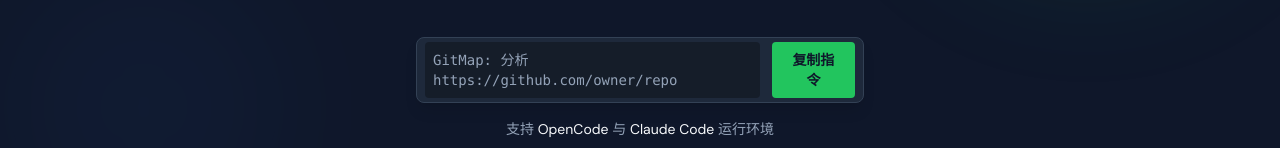
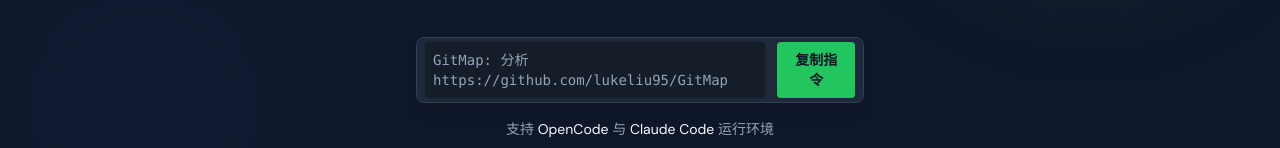
Before and after one commit to lukeliu95/GitMap, a plain HTML site: page index.html in a window 1280 px wide. Shown: the part 487-635 px from the top of the page. Drawn offline with nearby package versions, Linux system fonts and the light colour scheme.

Commit message:
chore: update demo command url

```diff
--- a/index.html
+++ b/index.html
@@ -141,7 +141,7 @@
             <div class="flex flex-col sm:flex-row items-center justify-center gap-4">
                 <div class="bg-brand-surface border border-brand-border rounded-lg p-1 px-2 flex items-center gap-3 text-left w-full max-w-md shadow-lg">
                     <div class="bg-black/30 p-2 rounded text-brand-muted font-mono text-sm select-all">
-                        GitMap: 分析 https://github.com/owner/repo
+                        GitMap: 分析 https://github.com/lukeliu95/GitMap
                     </div>
                     <button class="ml-auto bg-brand-primary hover:bg-brand-primaryHover text-brand-bg font-bold py-2 px-4 rounded transition-colors text-sm" onclick="navigator.clipboard.writeText('GitMap: 分析 https://github.com/owner/repo'); alert('指令已复制！复制到 OpenCode 或 ClaudeCode 中')">
                         复制指令
```
